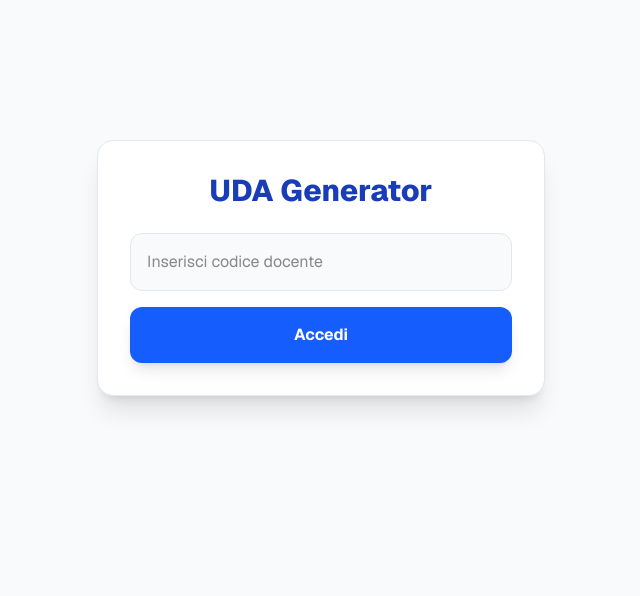
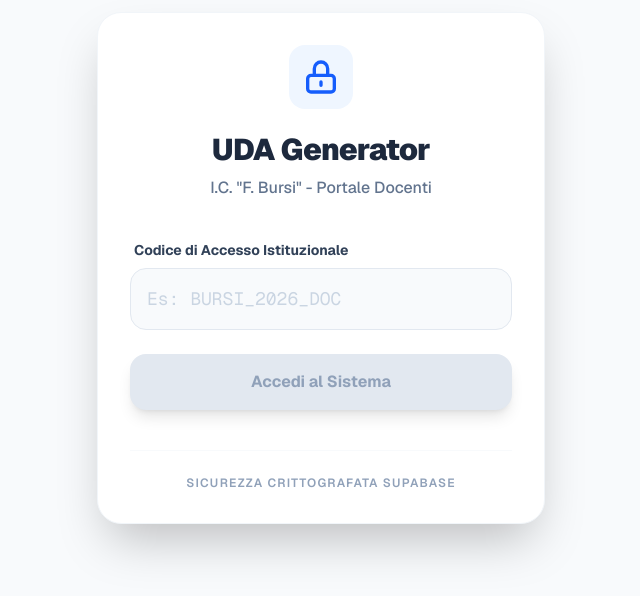
Before and after one commit to armandocastrilli-glitch/generatore-uda, a Next.js app: page / in a window 1280 px wide. Shown: the part 132-728 px from the top of the page, without its empty margins (319-959 px from the left). Built offline with nearby package versions, Linux system fonts and the light colour scheme; no server answers.

Commit message:
Aggiunto sistema di navigazione al generatore

```diff
--- /dev/null
+++ b/app/generatore/page.tsx
@@ -0,0 +1,82 @@
+"use client";
+import { useState } from "react";
+
+export default function GeneratoreUDA() {
+  const [scelta, setScelta] = useState({
+    classe: "",
+    sezione: "",
+    periodo: "Trimestre",
+    materie: [] as string[]
+  });
+
+  const materieDisponibili = ["Italiano", "Storia", "Geografia", "Matematica", "Scienze", "Inglese", "Tecnologia", "Arte", "Musica", "Ed. Fisica", "Ed. Civica", "Francese", "Religione", "Sostegno"];
+
+  const toggleMateria = (materia: string) => {
+    setScelta(prev => ({
+      ...prev,
+      materie: prev.materie.includes(materia)
+        ? prev.materie.filter(m => m !== materia)
+        : [...prev.materie, materia]
+    }));
+  };
+
+  return (
+    <div className="min-h-screen bg-slate-50 p-6 font-sans">
+      <div className="max-w-3xl mx-auto bg-white shadow-xl rounded-2xl p-8 border border-slate-200">
+        <h2 className="text-2xl font-bold text-blue-800 mb-6 border-b pb-4">Configurazione UDA</h2>
+
+        <div className="grid grid-cols-1 md:grid-cols-2 gap-6 mb-8">
+          {/* Scelta Classe */}
+          <div>
+            <label className="block text-sm font-semibold text-slate-700 mb-2">Classe</label>
+            <select
+              className="w-full p-3 bg-slate-50 border rounded-xl outline-none focus:ring-2 focus:ring-blue-500"
+              onChange={(e) => setScelta({...scelta, classe: e.target.value})}
+            >
+              <option value="">Seleziona...</option>
+              <option value="1">Prima (1ª)</option>
+              <option value="2">Seconda (2ª)</option>
+              <option value="3">Terza (3ª)</option>
+            </select>
+          </div>
+
+          {/* Scelta Periodo */}
+          <div>
+            <label className="block text-sm font-semibold text-slate-700 mb-2">Periodo</label>
+            <select
+              className="w-full p-3 bg-slate-50 border rounded-xl outline-none focus:ring-2 focus:ring-blue-500"
+              onChange={(e) => setScelta({...scelta, periodo: e.target.value})}
+            >
+              <option value="Trimestre">1° Trimestre</option>
+              <option value="Pentamestre">Pentamestre</option>
+            </select>
+          </div>
+        </div>
+
+        {/* Scelta Materie */}
+        <div className="mb-8">
+          <label className="block text-sm font-semibold text-slate-700 mb-3">Materie Coinvolte (seleziona più voci)</label>
+          <div className="grid grid-cols-2 md:grid-cols-3 gap-3">
+            {materieDisponibili.map(m => (
+              <button
+                key={m}
+                onClick={() => toggleMateria(m)}
+                className={`p-2 text-sm rounded-lg border transition-all ${
+                  scelta.materie.includes(m)
+                  ? "bg-blue-600 text-white border-blue-600"
+                  : "bg-white text-slate-600 border-slate-200 hover:border-blue-300"
+                }`}
+              >
+                {m}
+              </button>
+            ))}
+          </div>
+        </div>
+
+        <button className="w-full bg-green-600 hover:bg-green-700 text-white font-bold py-4 rounded-xl shadow-lg transition-all">
+          Genera Bozza UDA con AI
+        </button>
+      </div>
+    </div>
+  );
+}
--- a/app/page.tsx
+++ b/app/page.tsx
@@ -1,54 +1,118 @@
 "use client";
+
 import { useState } from "react";
 import { createClient } from "@supabase/supabase-js";
+import { useRouter } from "next/navigation";
 
-// Creiamo il client Supabase direttamente qui per ora
-const supabase = createClient(
-  process.env.NEXT_PUBLIC_SUPABASE_URL!,
-  process.env.NEXT_PUBLIC_SUPABASE_ANON_KEY!
-);
+// Inizializzazione del client Supabase con le variabili d'ambiente
+const supabaseUrl = process.env.NEXT_PUBLIC_SUPABASE_URL!;
+const supabaseAnonKey = process.env.NEXT_PUBLIC_SUPABASE_ANON_KEY!;
+const supabase = createClient(supabaseUrl, supabaseAnonKey);
 
 export default function LoginPage() {
   const [code, setCode] = useState("");
   const [message, setMessage] = useState("");
+  const [isLoading, setIsLoading] = useState(false);
+  const router = useRouter();
 
-  const handleLogin = async () => {
-    setMessage("Verifica...");
+  const handleLogin = async (e: React.FormEvent) => {
+    e.preventDefault();
+    if (!code) return;
 
+    setIsLoading(true);
+    setMessage("Verifica del codice in corso...");
+
+    try {
+      // Interroga la tabella invitation_codes per trovare il codice inserito
       const { data, error } = await supabase
         .from("invitation_codes")
         .select("*")
-      .eq("code", code)
+        .eq("code", code.trim())
         .eq("is_used", false)
         .single();
 
       if (error || !data) {
-      setMessage("Codice errato o non trovato.");
+        setMessage("Codice errato, inesistente o già utilizzato.");
+        setIsLoading(false);
       } else {
-      setMessage("Accesso autorizzato!");
-      // Prossimo passo: redirect alla pagina del generatore
+        setMessage("Accesso autorizzato! Reindirizzamento...");
+
+        // Piccola pausa per dare feedback visivo all'utente
+        setTimeout(() => {
+          router.push("/generatore");
+        }, 1500);
+      }
+    } catch (err) {
+      console.error(err);
+      setMessage("Errore di connessione al database.");
+      setIsLoading(false);
     }
   };
 
   return (
-    <div className="flex flex-col items-center justify-center min-h-screen bg-slate-50 font-sans">
-      <div className="bg-white p-8 rounded-2xl shadow-xl w-full max-w-md border border-slate-200 text-center">
-        <h1 className="text-3xl font-extrabold text-blue-800 mb-6">UDA Generator</h1>
+    <main className="flex flex-col items-center justify-center min-h-screen bg-slate-50 p-4 font-sans text-slate-900">
+      <div className="bg-white p-8 rounded-3xl shadow-2xl w-full max-w-md border border-slate-100">
+        <div className="text-center mb-10">
+          <div className="inline-block p-3 bg-blue-50 rounded-2xl mb-4">
+            <svg
+              className="w-10 h-10 text-blue-600"
+              fill="none"
+              stroke="currentColor"
+              viewBox="0 0 24 24"
+            >
+              <path strokeLinecap="round" strokeLinejoin="round" strokeWidth={2} d="M12 15v2m-6 4h12a2 2 0 002-2v-6a2 2 0 00-2-2H6a2 2 0 00-2 2v6a2 2 0 002 2zm10-10V7a4 4 0 00-8-0v4h8z" />
+            </svg>
+          </div>
+          <h1 className="text-3xl font-black text-slate-800 tracking-tight">
+            UDA Generator
+          </h1>
+          <p className="text-slate-500 mt-2 font-medium">I.C. "F. Bursi" - Portale Docenti</p>
+        </div>
+
+        <form onSubmit={handleLogin} className="space-y-6">
+          <div>
+            <label className="block text-sm font-bold text-slate-700 mb-2 ml-1">
+              Codice di Accesso Istituzionale
+            </label>
             <input
               type="text"
               value={code}
               onChange={(e) => setCode(e.target.value)}
-          placeholder="Inserisci codice docente"
-          className="w-full p-4 bg-slate-50 border border-slate-200 rounded-xl mb-4 outline-none focus:ring-2 focus:ring-blue-500"
+              placeholder="Es: BURSI_2026_DOC"
+              disabled={isLoading}
+              className="w-full p-4 bg-slate-50 border border-slate-200 rounded-2xl focus:ring-4 focus:ring-blue-100 focus:border-blue-500 outline-none transition-all text-lg font-mono placeholder:text-slate-300"
             />
+          </div>
+
           <button
-          onClick={handleLogin}
-          className="w-full bg-blue-600 hover:bg-blue-700 text-white font-bold py-4 rounded-xl shadow-lg transition-all"
+            type="submit"
+            disabled={isLoading || !code}
+            className={`w-full font-bold py-4 rounded-2xl shadow-lg transition-all active:scale-[0.98] ${
+              isLoading || !code
+                ? "bg-slate-200 text-slate-400 cursor-not-allowed"
+                : "bg-blue-600 hover:bg-blue-700 text-white shadow-blue-200"
+            }`}
           >
-          Accedi
+            {isLoading ? "Verifica..." : "Accedi al Sistema"}
           </button>
-        {message && <p className="mt-4 font-semibold text-blue-600">{message}</p>}
+        </form>
+
+        {message && (
+          <div className={`mt-6 p-4 rounded-xl text-center text-sm font-bold animate-in fade-in slide-in-from-bottom-2 duration-300 ${
+            message.includes("autorizzato")
+              ? "bg-green-50 text-green-700 border border-green-100"
+              : "bg-red-50 text-red-700 border border-red-100"
+          }`}>
+            {message}
+          </div>
+        )}
+
+        <div className="mt-10 pt-6 border-t border-slate-50 text-center">
+          <p className="text-xs text-slate-400 uppercase tracking-widest font-semibold">
+            Sicurezza Crittografata Supabase
+          </p>
         </div>
       </div>
+    </main>
   );
 }
```
Lines whose indentation alone changed are shown as unchanged.
